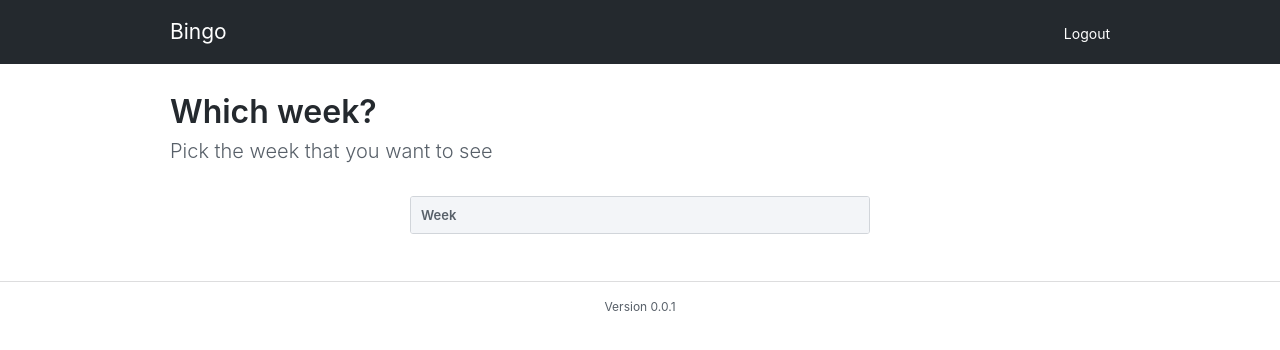
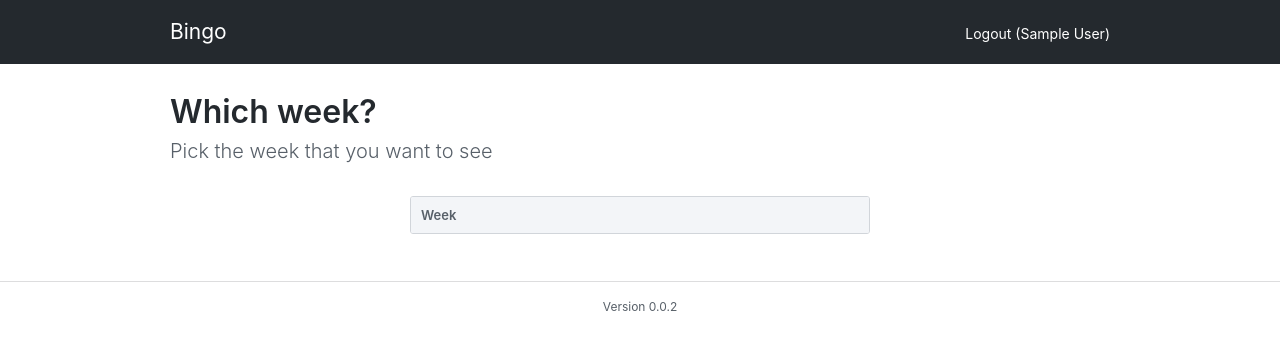
Before and after one commit to jayhale/bingo, a Django app: page / in a window 1280 px wide. Shown: the top 350 px of the page. Run offline with Django 3.2, Linux system fonts and the light colour scheme; the visitor is signed in with stand-in values (Sample User, id 1); data that the repository does not hold is empty.

Commit message:
Show username, version bump

```diff
--- a/bingo/__init__.py
+++ b/bingo/__init__.py
@@ -1,2 +1,2 @@
-version_info = (0,0,1)
+version_info = (0,0,2)
 __version__ = '.'.join(str(v) for v in version_info)
--- a/utilities/templates/base.html
+++ b/utilities/templates/base.html
@@ -17,9 +17,11 @@
         </a>
         <nav>
           {% if user.is_authenticated %}
-          <a href="{% url 'logout' %}">Logout</a>
+          <a href="{% url 'logout' %}">
+            Logout ({{ user.get_full_name }})
+          </a>
           {% else %}
-          <a href="{% url 'login' %}">Login</a>
+          <a class="btn" href="{% url 'login' %}">Login</a>
           {% endif %}
         </nav>
       </div>
```
